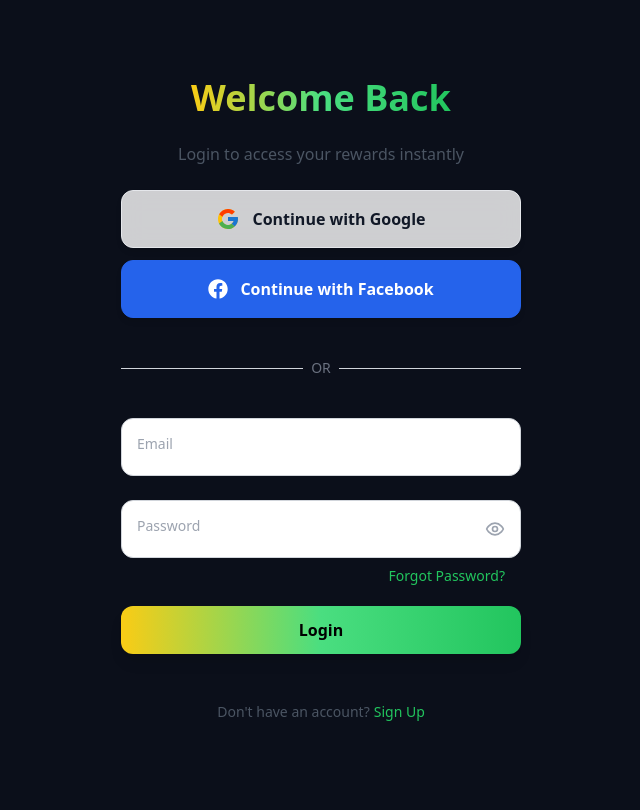
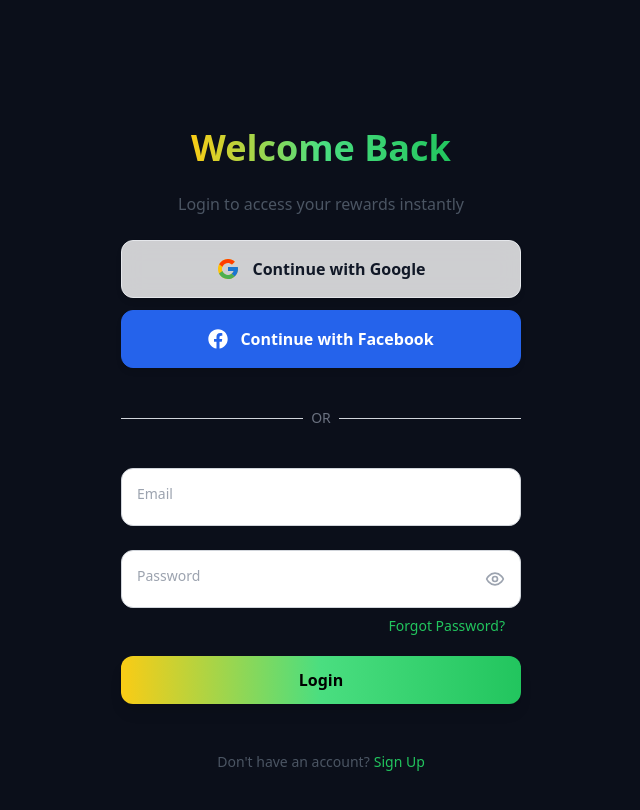
Before and after one commit to tool63/cashin, a Next.js app: page /login in a window 1280 px wide. Shown: the top 810 px of the page, without its empty margins (319-959 px from the left). Built offline with nearby package versions, Linux system fonts and the light colour scheme.

Commit message:
Update layout.tsx

```diff
--- a/app/(auth)/layout.tsx
+++ b/app/(auth)/layout.tsx
@@ -11,17 +11,16 @@ export default function AuthLayout({ children }: AuthLayoutProps) {
     <div
       className="
         relative
-        w-screen h-[calc(100vh-1px)]   /* Full viewport minus 1px to prevent mobile overflow */
+        w-full min-h-screen
         bg-[#0B0F1A]
-        flex justify-center items-center
         px-4 sm:px-6
         overflow-x-hidden
       "
     >
       {/* ============================
-          CONTENT BODY
+          CONTENT BODY STARTS FROM TOP
       ============================ */}
-      <div className="relative w-full max-w-md flex flex-col items-center">
+      <div className="relative w-full max-w-md mx-auto flex flex-col items-center pt-12 sm:pt-16">
         {children}
       </div>
     </div>
```
